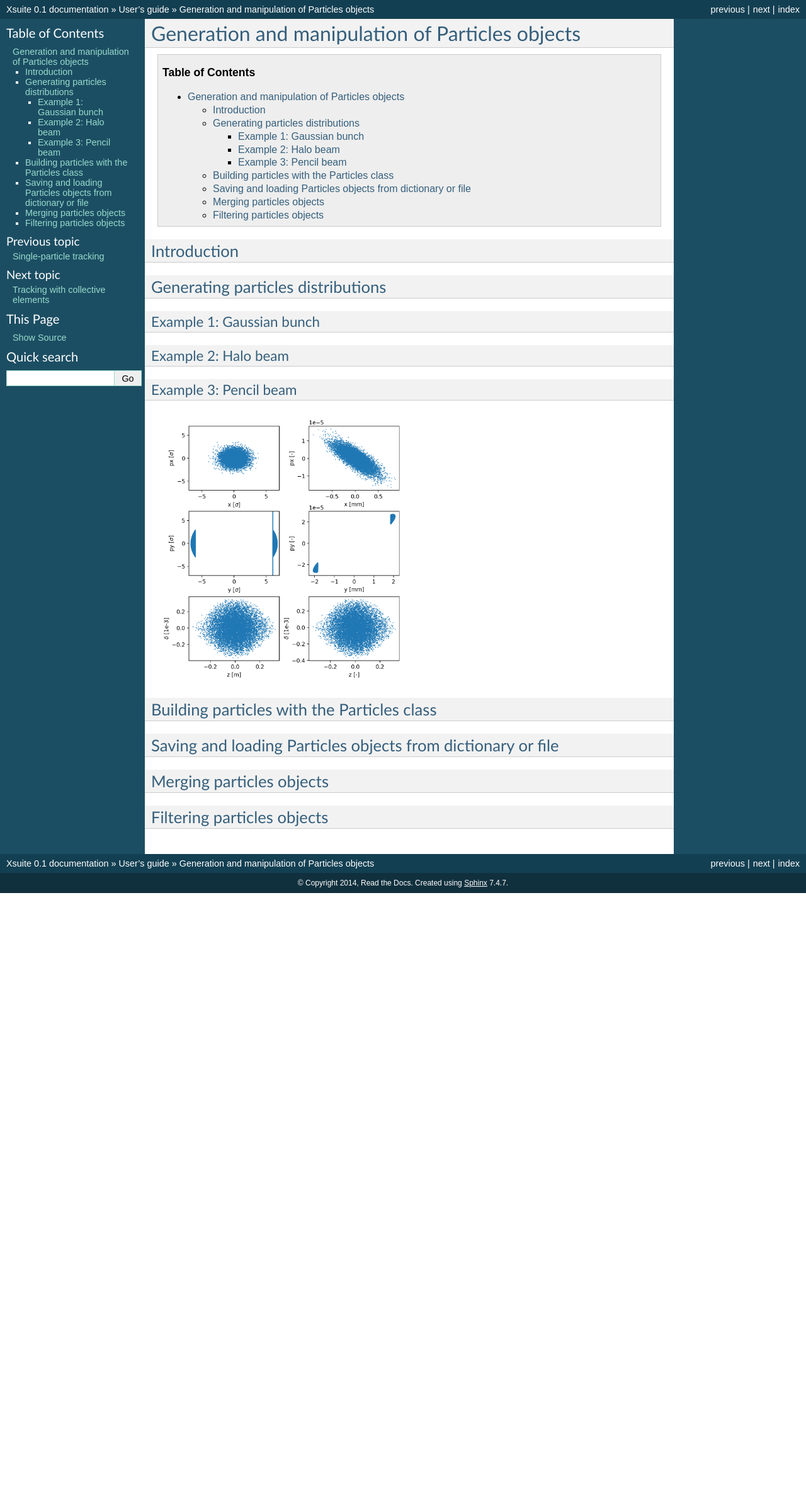
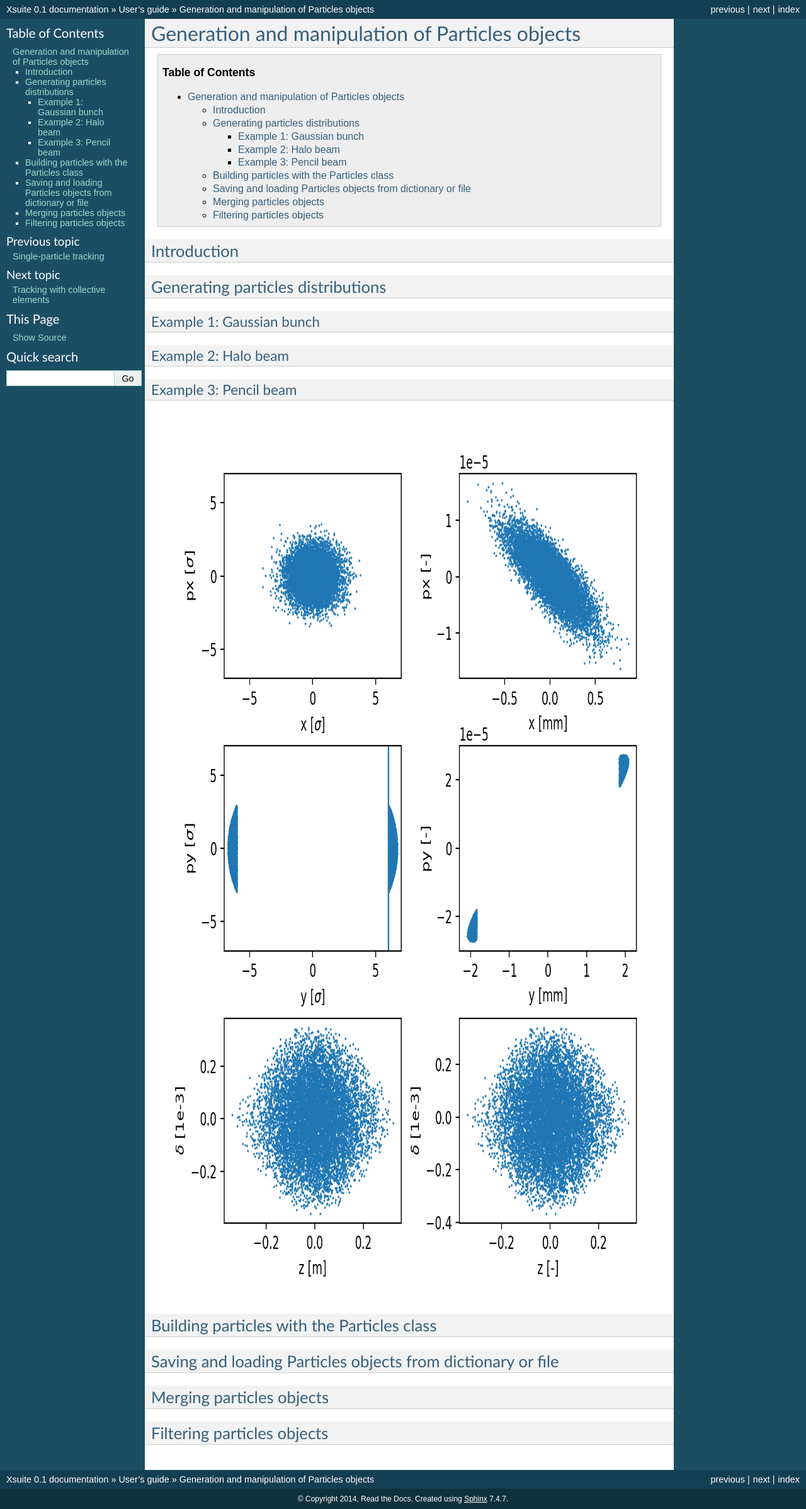
Before and after one commit to xsuite/xsuite, a Sphinx documentation site: the page built from docs/particlesmanip.rst, in a window 1280 px wide. Shown: the whole page at 63% size. Built offline with Sphinx 7.4.7, drawn with Linux system fonts in a browser that asks for light colours; before the commit the page ends 1418 px from its top, so only the background shows below that.

Commit message:
Quick push

```diff
--- a/docs/particlesmanip.rst
+++ b/docs/particlesmanip.rst
@@ -24,9 +24,9 @@ Example 2: Halo beam
 Example 3: Pencil beam
 ----------------------
 
-.. image:: figures/pencil.png
-  :width: 400
-  :alt: Alternative text
+.. figure:: figures/pencil.png
+    :scale: 100%
+    :align: center
 
 
 Building particles with the Particles class
```
